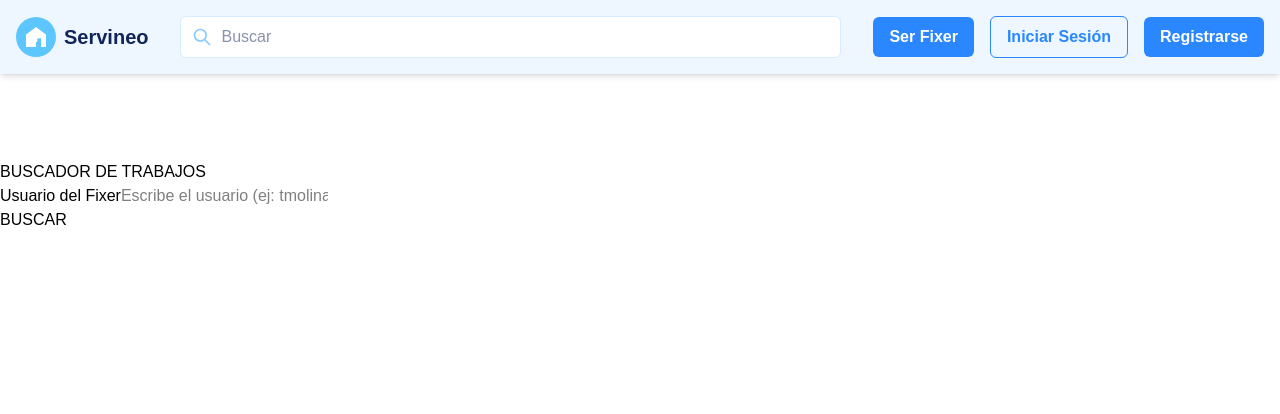
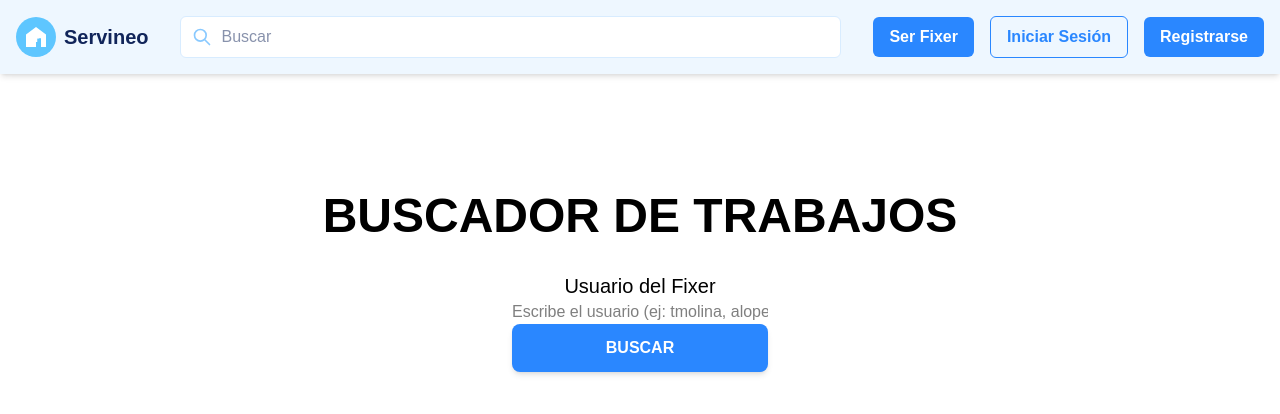
Before and after one commit to robertgt0/alquiler_front, a Next.js app: page /comision in a window 1280 px wide. Shown: the top 414 px of the page. Built offline with nearby package versions, Linux system fonts and the light colour scheme.

Commit message:
fix:alinear titulo, boton y campo

```diff
--- a/src/app/comision/page.tsx
+++ b/src/app/comision/page.tsx
@@ -1,4 +1,3 @@
-
 "use client";
 // 1. Importa useState y useEffect
 import { useState, useEffect } from "react";
@@ -133,9 +132,11 @@ export default function HomePage() {
 
   return (
     <div className="page-container">
-      {/* Columna 1: Título (Modificado) */}
+      {/* Columna 1: Título (Centrado y más grande) */}
       <div>
-        <h1 className="hero-title">BUSCADOR DE TRABAJOS</h1>
+        <h1 className="hero-title text-center text-5xl font-bold my-8">
+            BUSCADOR DE TRABAJOS
+        </h1>
       </div>
 
       {/* Columna 2: Formulario (Modificado) */}
@@ -147,16 +148,22 @@ export default function HomePage() {
           <form onSubmit={handleSubmit} noValidate style={{ width: '100%' }}>
 
             {/* Layout simplificado. Usamos 'form-layout-internal'
-              pero con una sola columna para el buscador.
+                pero con una sola columna para el buscador.
             */}
             <div className="form-layout-internal">
 
               {/* Columna ÚNICA */}
               <div className="form-column" style={{ width: '100%' }}>
-                <div className="form-group">
-                  <label htmlFor="usuario" className="form-label-styled">
+
+                {/* Input de Usuario */}
+                <div className="form-group flex flex-col">
+                  <label
+                    htmlFor="usuario"
+                    className="form-label-styled text-xl text-center"
+                  >
                     Usuario del Fixer
                   </label>
+                  {/* --- CAMBIO AQUÍ: Ancho fijo --- */}
                   <input
                     id="usuario"
                     name="usuario"
@@ -164,16 +171,26 @@ export default function HomePage() {
                     value={usuario}
                     onChange={handleChange}
                     required
-                    className={inputClass('usuario')}
+                    className={inputClass('usuario') + " mx-auto w-64"}
                   />
-                  <p className="form-error">{errors.usuario || " "}</p>
+                  <p className="form-error text-center">{errors.usuario || " "}</p>
                 </div>
 
-                {/* Contenedor de botón (simplificado) */}
-                <div className="button-container">
+
+                {/* Contenedor de botón (Centrado) */}
+                <div className="button-container flex justify-center">
                   <button
                     type="submit"
-                    className="submit-button"
+                    // --- CAMBIO AQUÍ: Ancho fijo (removido px-6) ---
+                    className="
+                      py-3 w-64 rounded-lg font-semibold text-white
+                      bg-[#2A87FF]
+                      hover:bg-blue-700
+                      focus:outline-none focus:ring-2 focus:ring-blue-500 focus:ring-opacity-50
+                      shadow-md hover:shadow-lg transition duration-300 ease-in-out
+                      disabled:opacity-50 disabled:cursor-not-allowed
+                    "
+                    // --- FIN CLASES ---
                     disabled={loading}
                   >
                     {loading ? "Buscando..." : "BUSCAR"}
```
